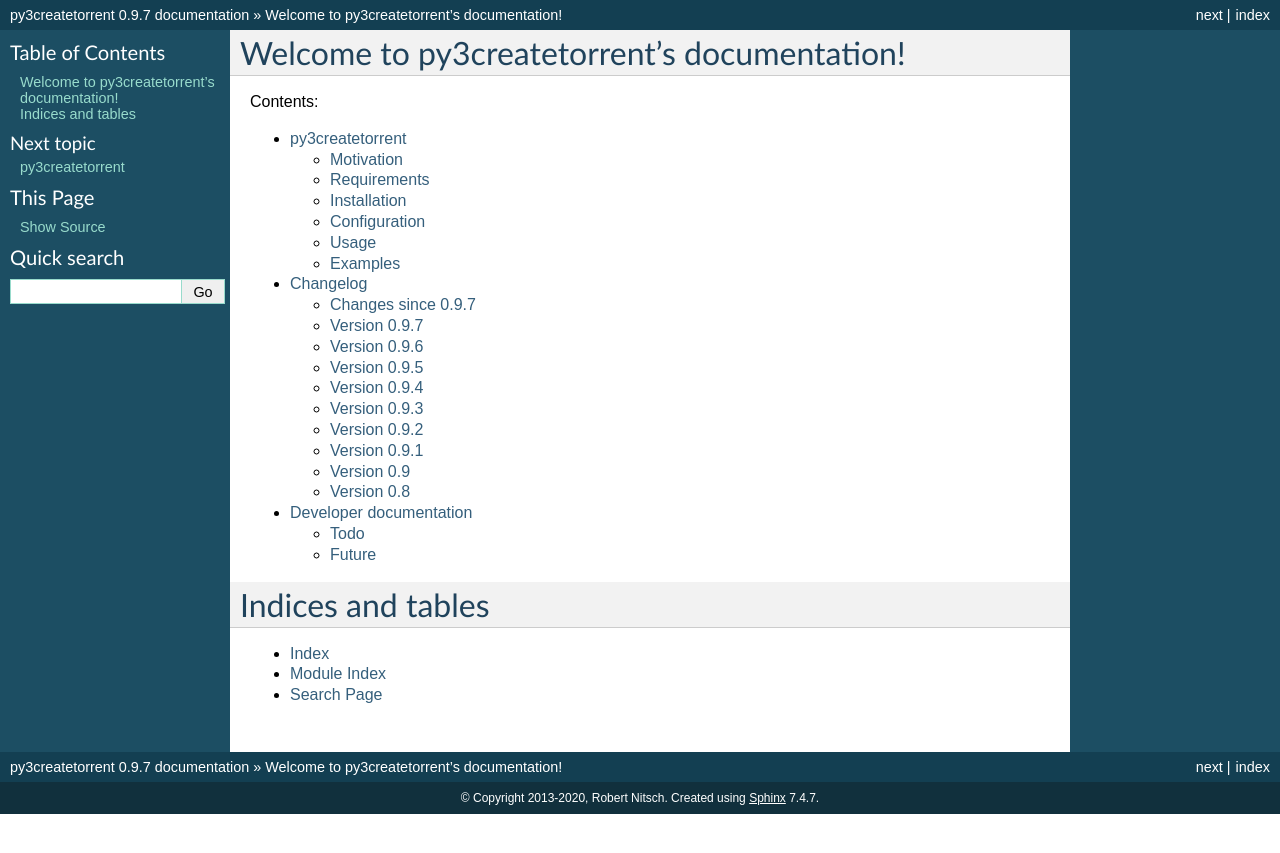
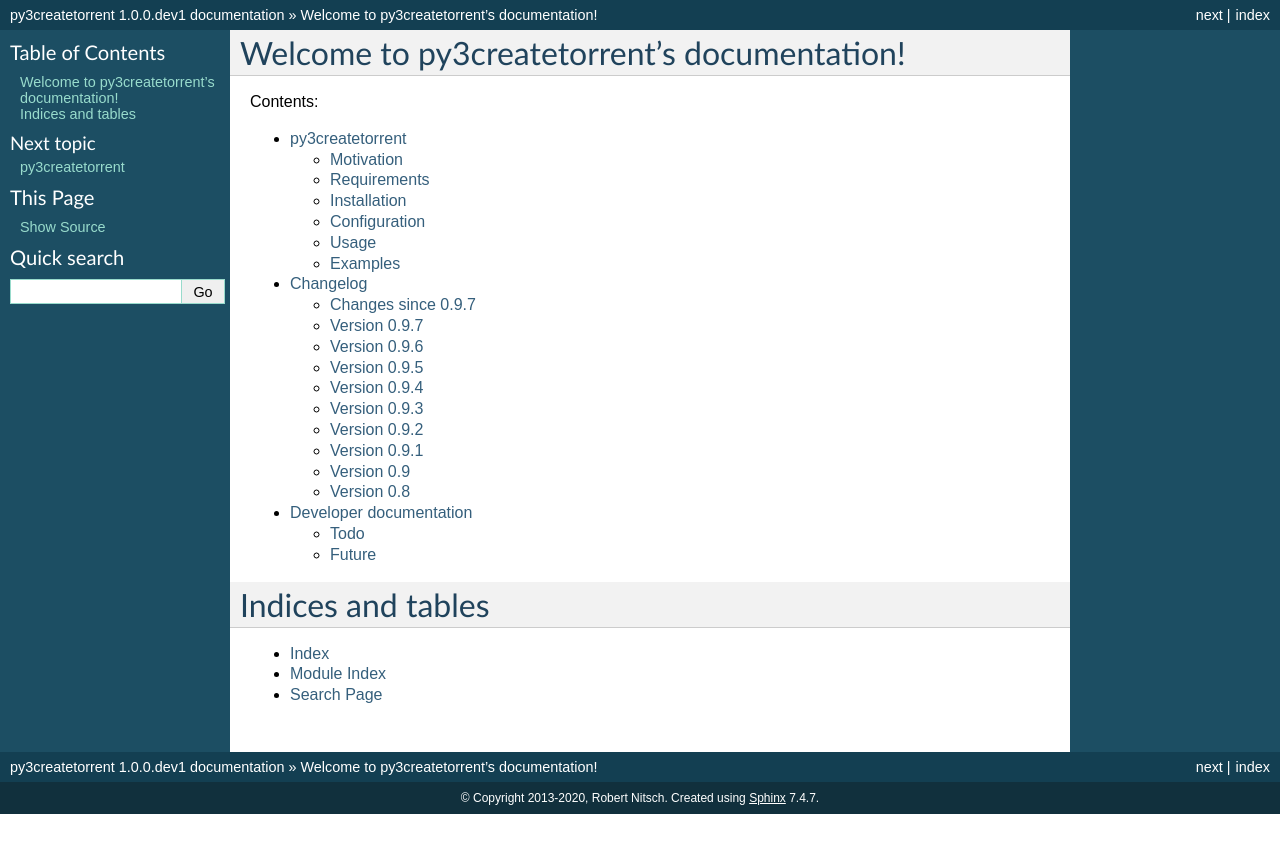
Before and after one commit to rsnitsch/py3createtorrent, a Sphinx documentation site: the page built from docs/source/index.rst, in a window 1280 px wide. Shown: the top 853 px of the page. Built offline with Sphinx 7.4.7, drawn with Linux system fonts in a browser that asks for light colours.

Commit message:
Fix version in Sphinx config

```diff
--- a/docs/source/conf.py
+++ b/docs/source/conf.py
@@ -48,9 +48,9 @@
 # built documents.
 #
 # The short X.Y version.
-version = '0.9'
+version = '1.0'
 # The full version, including alpha/beta/rc tags.
-release = '0.9.7'
+release = '1.0.0.dev1'
 
 # The language for content autogenerated by Sphinx. Refer to documentation
 # for a list of supported languages.
```
